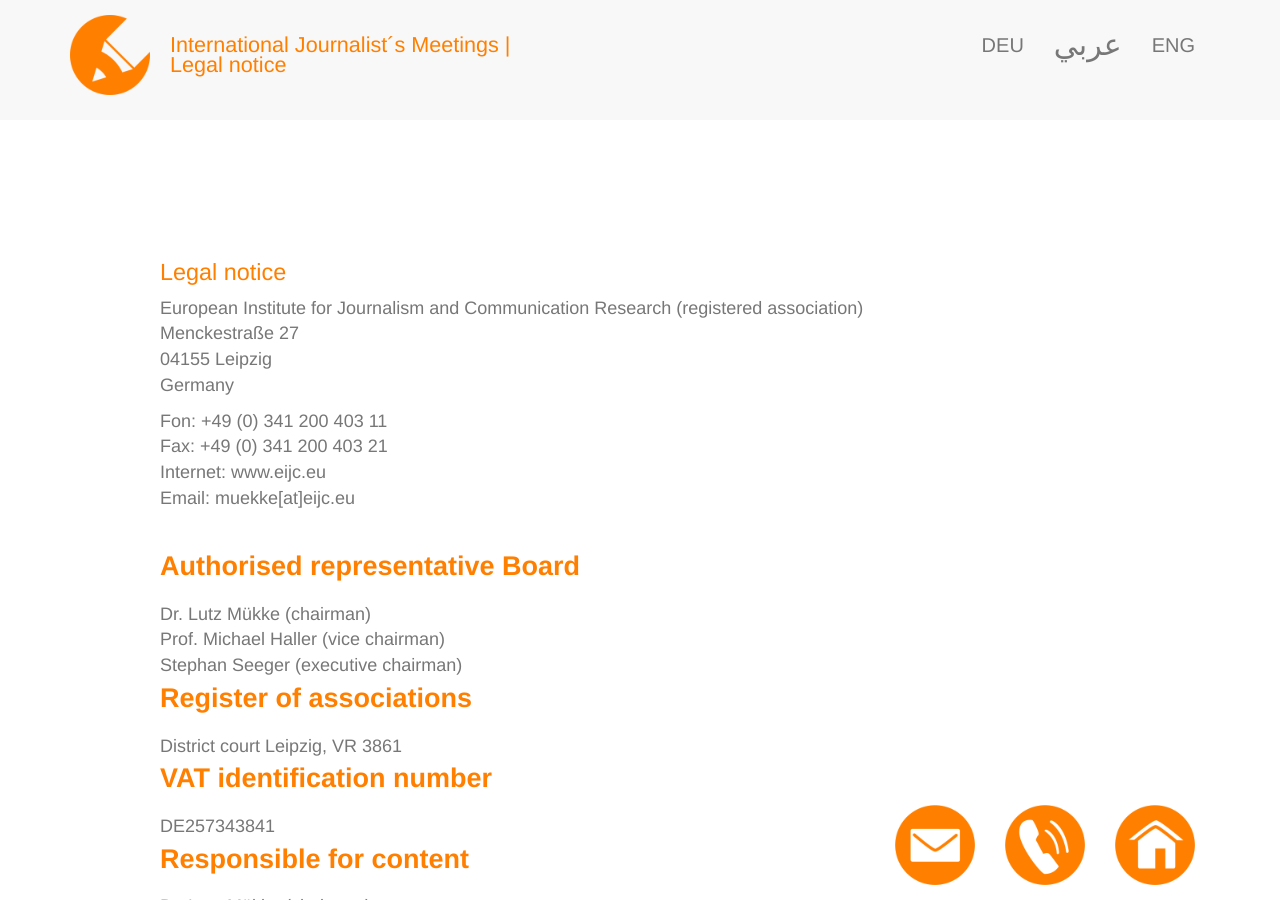
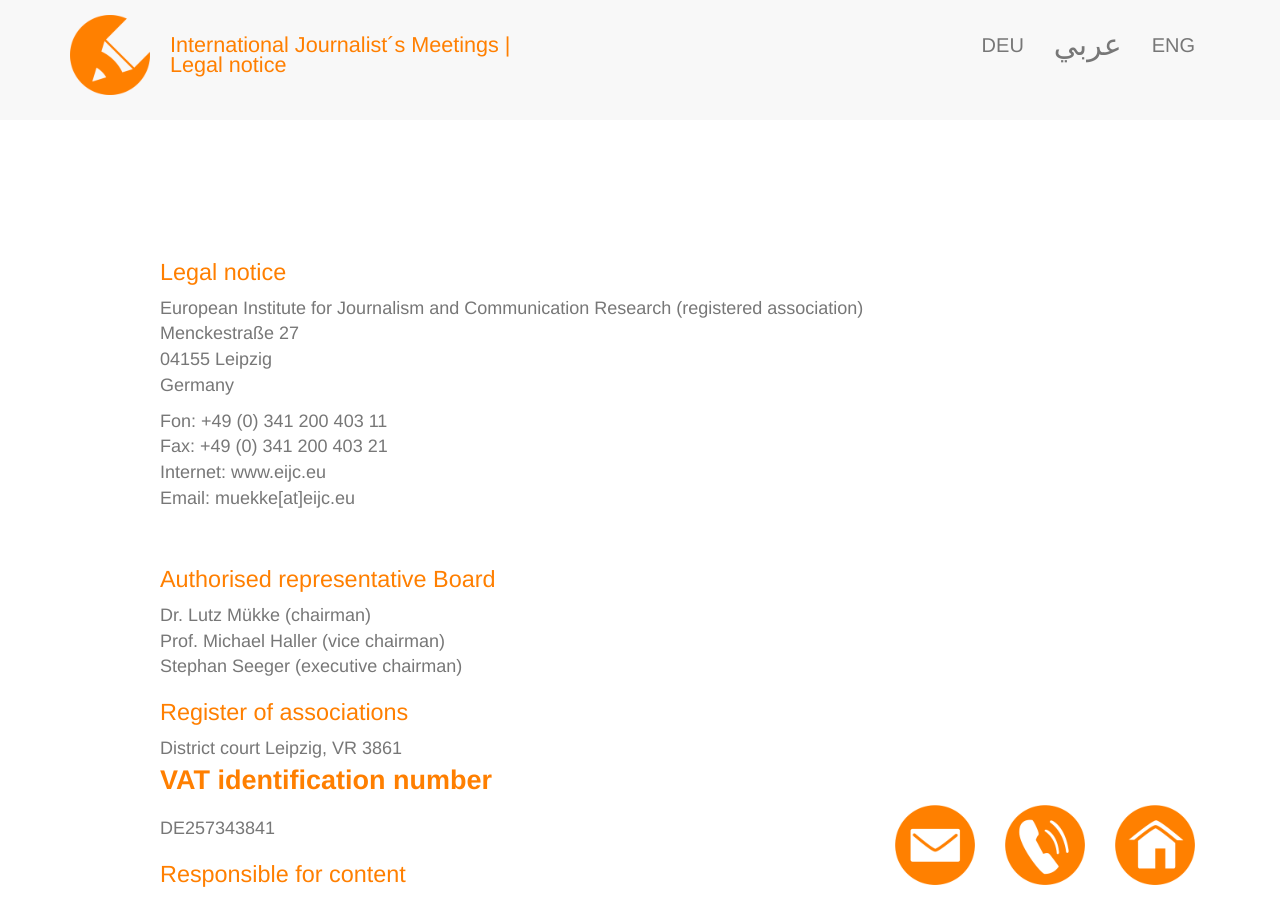
Before and after one commit to EIJC/TIJ, a Jekyll site: the page built from en/impressum.html, in a window 1280 px wide and 900 px high. Built offline with Jekyll 4.4.1, drawn with Linux system fonts in a browser that asks for light colours; nearby versions of some CDN libraries.

```diff
--- a/en/impressum.html
+++ b/en/impressum.html
@@ -15,13 +15,13 @@ Email: muekke[at]eijc.eu</p>
 
 <p>&nbsp;</p>
 
-<h3>Authorised representative Board</h3>
+<h1>Authorised representative Board</h1>
 
 <p>Dr. Lutz M&uuml;kke (chairman)<br />
 Prof. Michael Haller (vice chairman)<br />
 Stephan Seeger (executive chairman)</p>
 
-<h3>Register of associations</h3>
+<h1>Register of associations</h1>
 
 <p>District court Leipzig, VR 3861</p>
 
@@ -29,15 +29,15 @@ Stephan Seeger (executive chairman)</p>
 
 <p>DE257343841</p>
 
-<h3>Responsible for content</h3>
+<h1>Responsible for content</h1>
 
 <p>Dr. Lutz M&uuml;kke (chairman)</p>
 
-<h3>Liability notice</h3>
+<h1>Liability notice</h1>
 
 <p>Despite careful checking, we assume no liability for the content of external links. Exclusively the respective supplier is responsible for the contents of the linked sides. Information and link recommendations on this webpage does not claim to be complete.</p>
 
-<h3>Copyrights</h3>
+<h1>Copyrights</h1>
 
 <p>All contributions published in on this webpage (copy, photos, graphics, tables, logos) are subject to copyright. Further use and any linking to other websites are permissible only with written consent. Excluded are representatives from press and media who can use photos and written content as long as references are made.</p>
 
```
